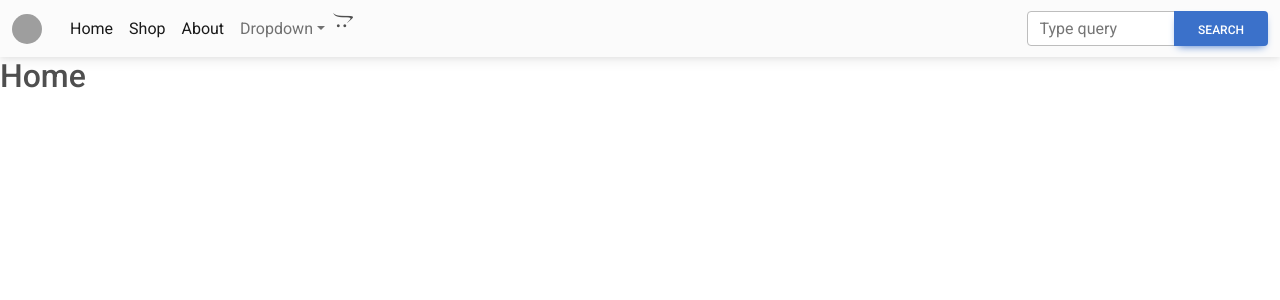
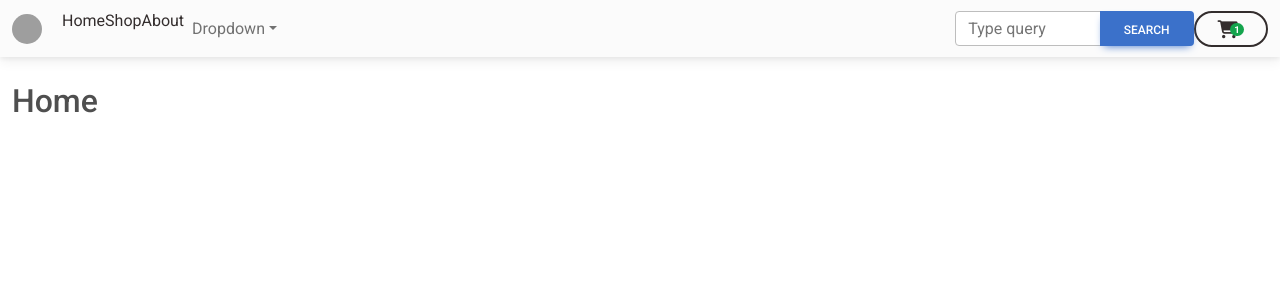
Before and after one commit to omarashzeinhom/vite-typescript-ecommerce-computer-shop-stripe-api, a React (Vite) app: page / in a window 1280 px wide. Shown: the top 300 px of the page. Built offline with nearby package versions, Linux system fonts and the light colour scheme; grey boxes are pictures that could not be loaded.

Commit message:
ADDED NAVBAR SHOPPING CART ICON AND BADGE GUI

```diff
--- a/src/App.tsx
+++ b/src/App.tsx
@@ -1,23 +1,20 @@
 import { Nav } from "./components";
-import { Home,Shop,About } from "./pages";
-import {Routes, Route} from "react-router-dom";
-
+import { Home, Shop, About } from "./pages";
+import { Routes, Route } from "react-router-dom";
+import { MDBContainer } from "mdb-react-ui-kit";
 
 export default function App() {
-
   return (
-    <div className="row">
-      <div className="col">
-      <Nav/>
-
-      </div>
-      <br/>
-      <Routes>
-        <Route path="/" element={<Home/>}/>
-        <Route path="/shop" element={<Shop/>}/>
-        <Route path="/about" element={<About/>}/>
-
-      </Routes>
-    </div>
+    <>
+      <Nav />
+      <MDBContainer fluid>
+        <br />
+        <Routes>
+          <Route path="/" element={<Home />} />
+          <Route path="/shop" element={<Shop />} />
+          <Route path="/about" element={<About />} />
+        </Routes>
+      </MDBContainer>
+    </>
   );
 }
--- a/src/components/Nav/Nav.tsx
+++ b/src/components/Nav/Nav.tsx
@@ -7,14 +7,15 @@ import {
   MDBIcon,
   MDBNavbarNav,
   MDBNavbarItem,
-  MDBNavbarLink,
   MDBBtn,
   MDBDropdown,
   MDBDropdownToggle,
   MDBDropdownMenu,
   MDBDropdownItem,
   MDBCollapse,
+  MDBBadge,
 } from "mdb-react-ui-kit";
+import { Link as NavLink } from "react-router-dom";
 
 export default function Nav() {
   const [showBasic, setShowBasic] = useState(false);
@@ -47,14 +48,14 @@ export default function Nav() {
               const time = Date.now();
               return (
                 <MDBNavbarItem key={index + time}>
-                  <MDBNavbarLink
-                    active
+                  <NavLink
                     aria-current="page"
-                    href={item.path}
-                    className="active"
+                    to={item.path}
+                    className="active text-dark"
                   >
+                    {" "}
                     {item?.title}
-                  </MDBNavbarLink>
+                  </NavLink>
                 </MDBNavbarItem>
               );
             })}
@@ -83,10 +84,6 @@ export default function Nav() {
                 </MDBDropdownMenu>
               </MDBDropdown>
             </MDBNavbarItem>
-
-            <MDBNavbarItem>
-              <MDBIcon fab icon="opencart" />
-            </MDBNavbarItem>
           </MDBNavbarNav>
 
           <form className="d-flex input-group w-auto">
@@ -99,6 +96,13 @@ export default function Nav() {
             <MDBBtn color="primary">Search</MDBBtn>
           </form>
         </MDBCollapse>
+
+        <MDBBtn color="dark" outline rounded style={{ position: "relative" }}>
+          <MDBIcon fas icon="shopping-cart" size="xl" />
+          <MDBBadge color="success" notification pill>
+            1
+          </MDBBadge>
+        </MDBBtn>
       </MDBContainer>
     </MDBNavbar>
   );
```
Also changed, not shown: 1 other file (tests, documents, lock files or other folders).
